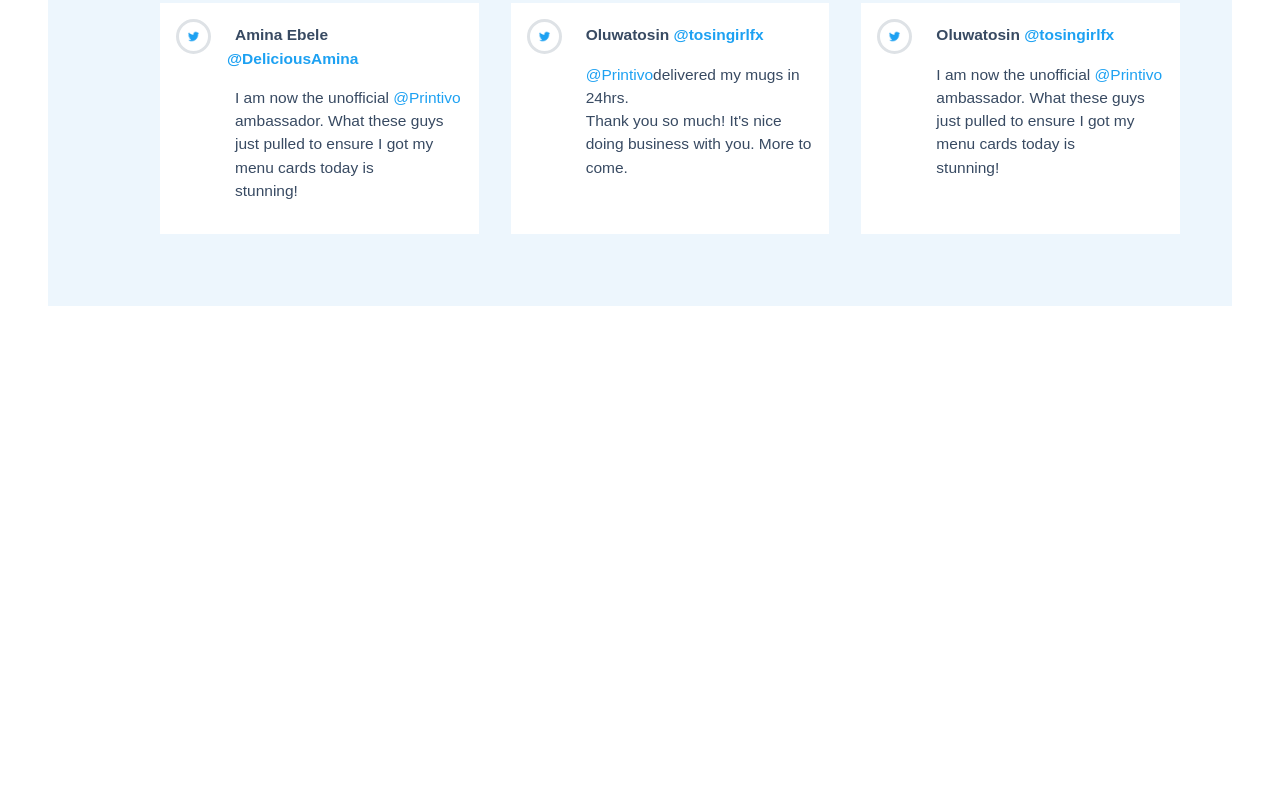
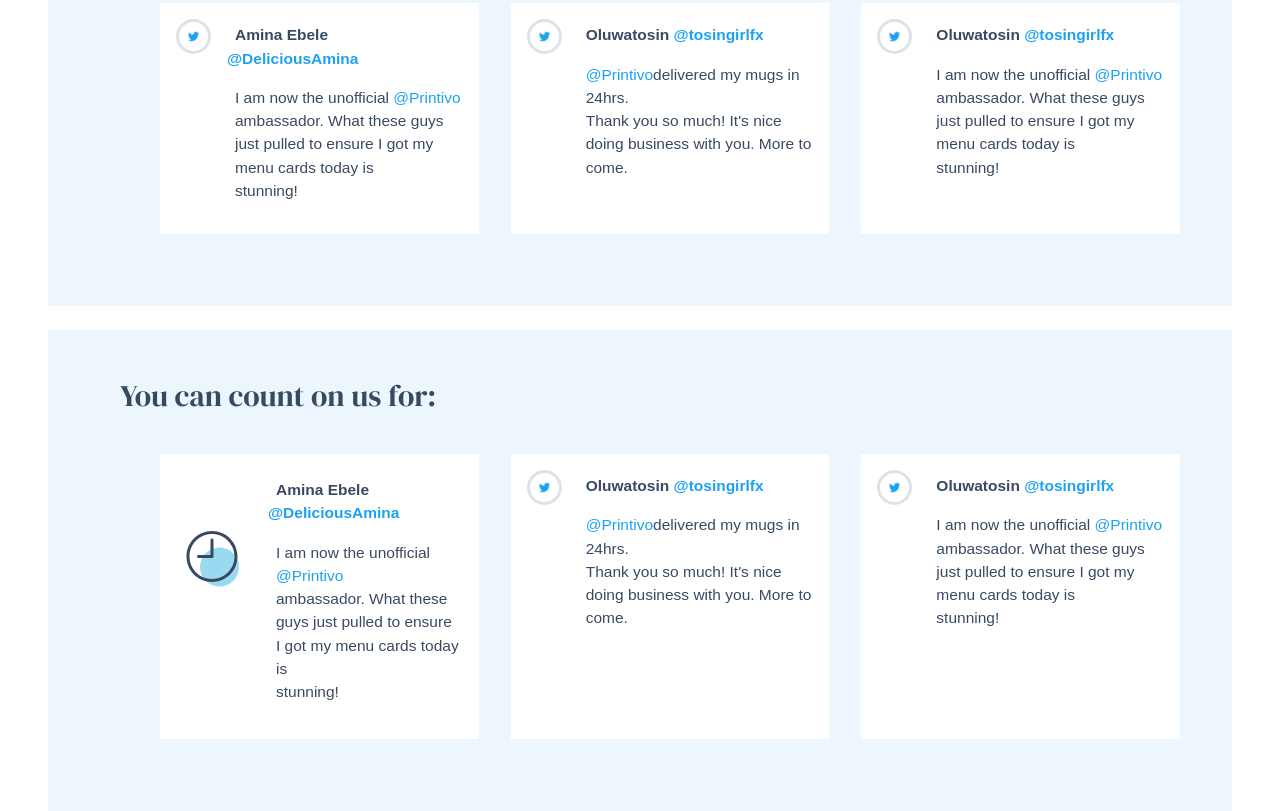
Before and after one commit to Oluwafemi-John1/printivo-SQI-level-1-project, a plain HTML site: page index.html in a window 1280 px wide. Shown: the part 3216-4027 px from the top of the page. Before the commit the page ends 3522 px from the top, so only its background shows below. Drawn offline with Linux system fonts and the light colour scheme.

Commit message:
Second point

```diff
--- a/index.html
+++ b/index.html
@@ -329,6 +329,41 @@
     </section>
 
     <!-- Count on us -->
+    <section class="container-fluid row mt-4 border-3 border-danger ms-0" id="customers-say">
+        <div>
+            <div class="row ms-5 mt-5" id="custy">You can count on us for:</div>
+
+            <div class="row mt-3 ms-5 border-warning p-4 mb-5">
+                <div class="border-info col mx-3 p-3 bg-white">
+                    <div class="d-flex border-success">
+                        <img src="images/download (4).svg" height="" class="" alt="" style="transform: translateY(-40px);">
+                        <div class="p-1 border-danger" id="para1">
+                            <div class="mb-3 mt-1 ms-3 border-info"><strong class="ms-2">Amina Ebele <a style="color:rgb(29, 161, 242); text-decoration: none;" href="https://twitter.com/DeliciousAmina">@DeliciousAmina</a></strong></div>
+                            <div class="border-warning mb-3 ms-4">I am now the unofficial <a style="color:rgb(29, 161, 242); text-decoration: none;" href="https://twitter.com/Printivo">@Printivo</a> <br> ambassador. What these guys just pulled to ensure I got my menu cards today is <br> stunning!</div>
+                        </div>
+                    </div>
+                </div>
+                <div class="border-info col mx-3 p-3 bg-white">
+                    <div class="d-flex border-success">
+                        <img src="images/twitter.png" height="35" class="border rounded-circle p-2" alt="">
+                        <div class="p-1border-danger" id="para1">
+                            <div class="mb-3 mt-1 ms-3 border-info"><strong class="ms-2">Oluwatosin <a style="color:rgb(29, 161, 242); text-decoration: none;" href="https://twitter.com/tosingirlfx">@tosingirlfx</a></strong></div>
+                            <div class="border-warning mb-3 ms-4"><a style="color:rgb(29, 161, 242); text-decoration: none;" href="https://twitter.com/Printivo">@Printivo</a>delivered my mugs in 24hrs. <br> Thank you so much! It's nice doing business with you. More to come.</div>
+                        </div>
+                    </div>
+                </div>
+                <div class="border-info col mx-3 p-3 bg-white">
+                    <div class="d-flex border-success">
+                        <img src="images/twitter.png" height="35" class="border rounded-circle p-2" alt="">
+                        <div class="p-1border-danger" id="para1">
+                            <div class="mb-3 mt-1 ms-3 border-info"><strong class="ms-2">Oluwatosin <a style="color:rgb(29, 161, 242); text-decoration: none;" href="https://twitter.com/tosingirlfx">@tosingirlfx</a></strong></div>
+                            <div class="border-warning mb-3 ms-4">I am now the unofficial <a style="color:rgb(29, 161, 242); text-decoration: none;" href="https://twitter.com/Printivo">@Printivo</a> <br> ambassador. What these guys just pulled to ensure I got my menu cards today is <br> stunning!</div>
+                        </div>
+                    </div>
+                </div>
+            </div>
+        </div>
+    </section>
 
     <script src="bootstrap-5.2.0-library/bootstrap-5.2.0-beta1-dist/js/bootstrap.bundle.js"></script>
     <script src="bootstrap-5.2.0-library/bootstrap-5.2.0-beta1-dist/js/bootstrap.js"></script>
```
